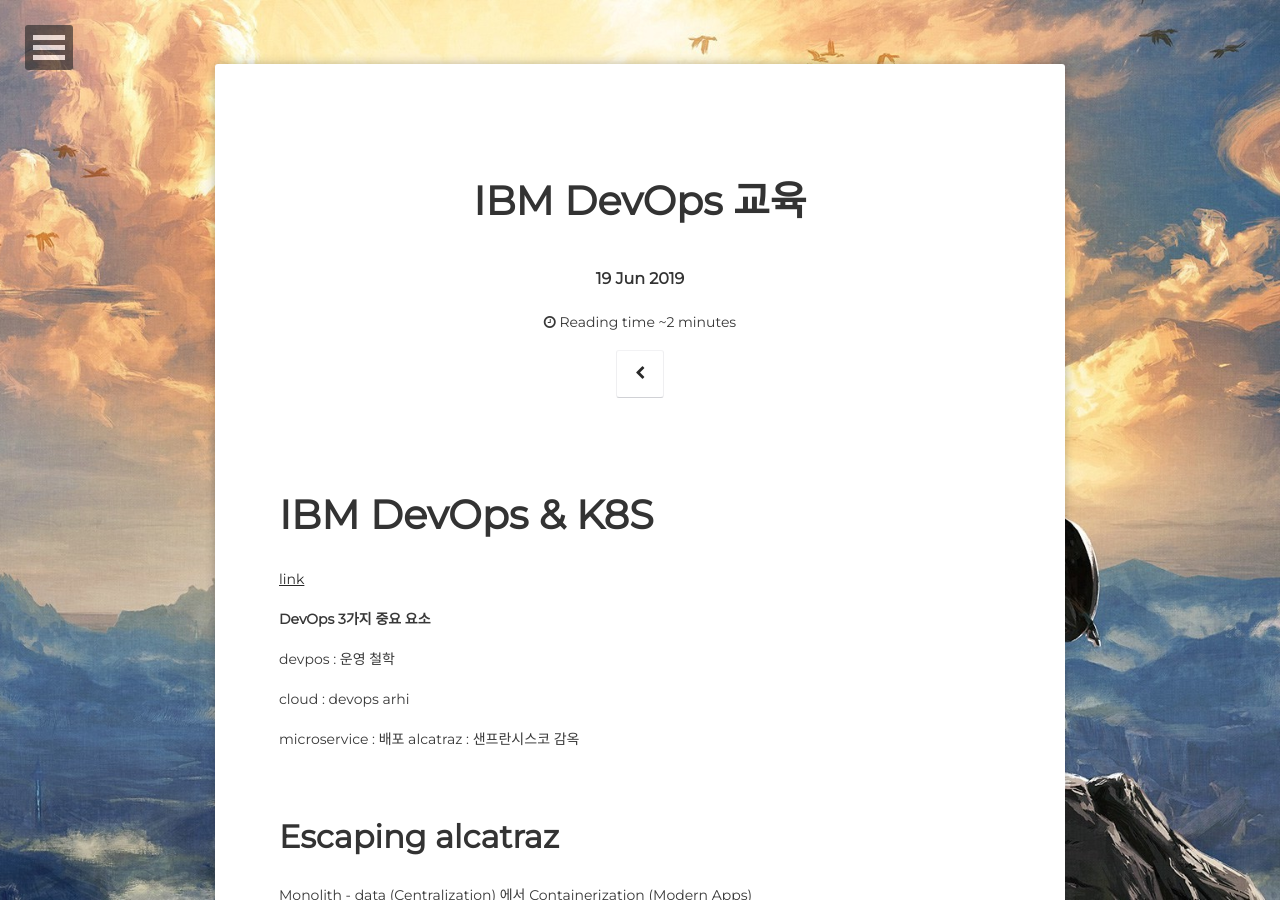
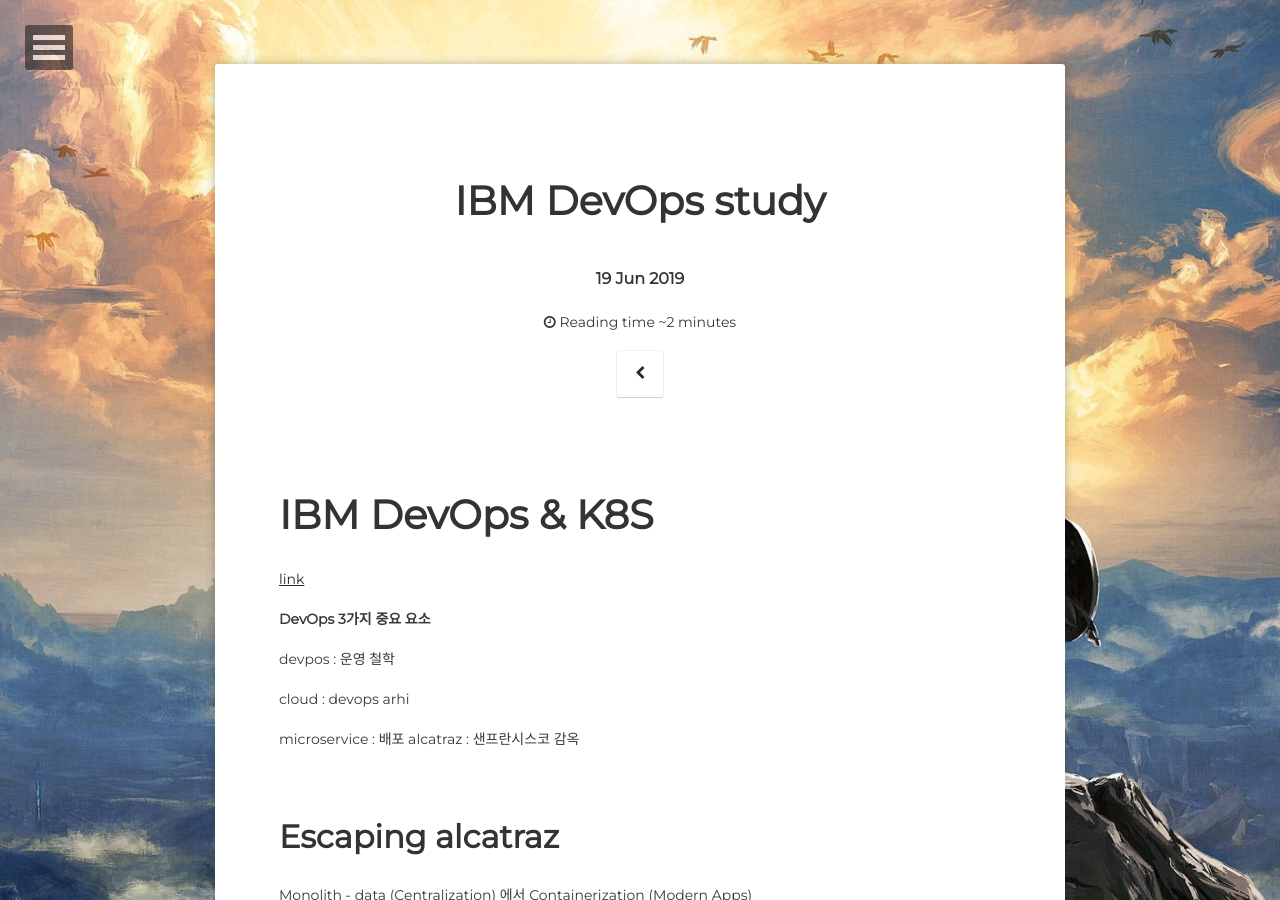
Before and after one commit to ghk829/ghk829.github.io, a Jekyll site: the page built from _posts/2019-06-19-kubernetes.md, in a window 1280 px wide and 900 px high. Built offline with Jekyll 4.4.1, drawn with Linux system fonts in a browser that asks for light colours.

Commit message:
Update 2019-06-19-kubernetes.md

```diff
--- a/_posts/2019-06-19-kubernetes.md
+++ b/_posts/2019-06-19-kubernetes.md
@@ -1,6 +1,6 @@
 ---
 layout: post
-title:  "IBM DevOps 교육"
+title:  "IBM DevOps study"
 date:   2019-06-19
 excerpt: "IBM DevOps meetup"
 project: false
```
